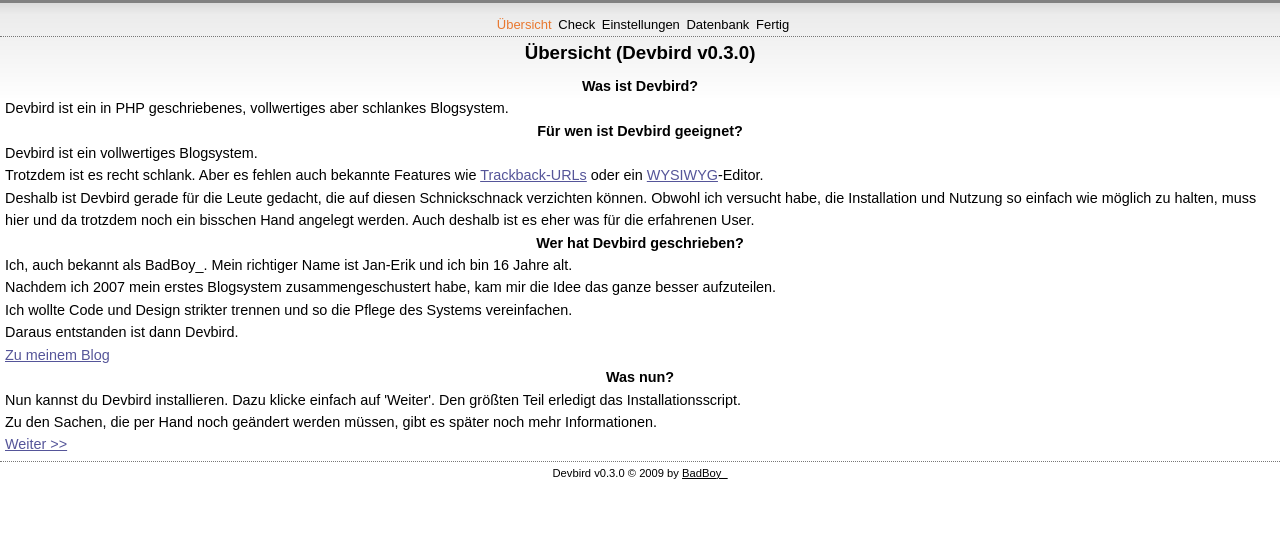
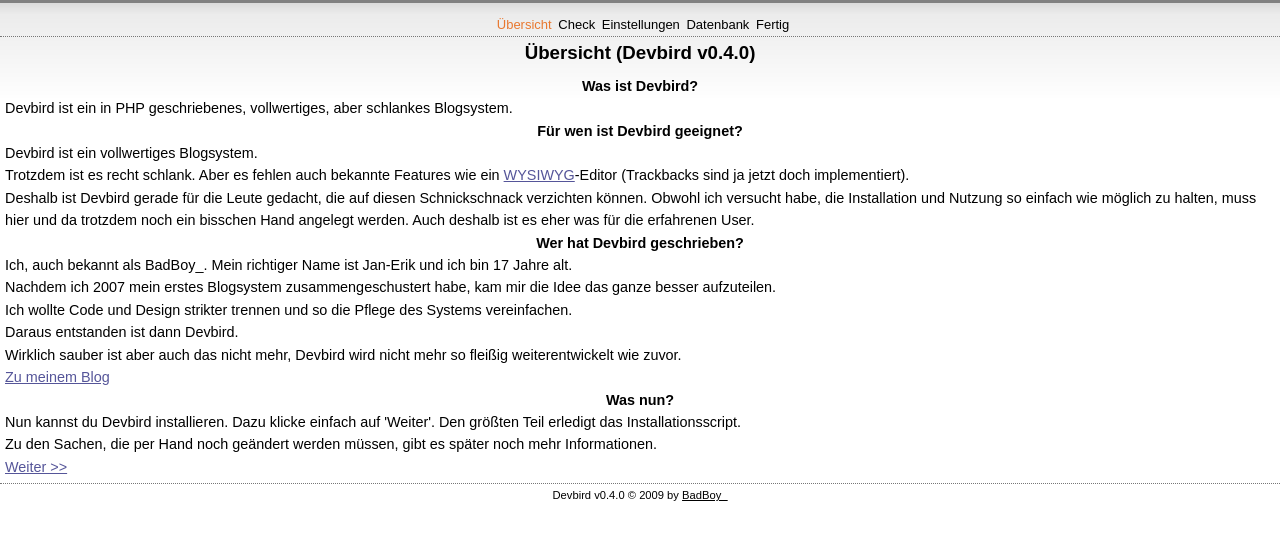
Before and after one commit to badboy/devbird, a PHP site: page /install/index.php in a window 1280 px wide. Shown: the top 540 px of the page. Run offline with PHP 8.4, Linux system fonts and the light colour scheme.

Commit message:
some fixes for new release

```diff
--- a/admin/core.php
+++ b/admin/core.php
@@ -23,7 +23,7 @@ class Devbird
 	var $user;
 
 	public static $db_con = NULL;
-    private $salt_pw;
+	private $salt_pw;
 
 	function __construct()
 	{
--- a/core.php
+++ b/core.php
@@ -1013,10 +1013,9 @@ private
 		$p = $p->fetch_object();
 		if(!$p) return false;
 
-		$ip = $this->DB->real_escape_string($_SERVER['REMOTE_ADDR']);
 		$date = time();
 
-		$sql = "INSERT INTO {news_comments} (news_id, name, email, website, msg, date, ip, public) VALUES ('$id', '$name', '$email', '$website', '$comment', '{$date}', '{$ip}', '{$public}')";
+		$sql = "INSERT INTO {news_comments} (news_id, name, email, website, msg, date, public) VALUES ('$id', '$name', '$email', '$website', '$comment', '{$date}', '{$public}')";
 		$ret = $this->query($sql);
 #		echo $this->error();
 		return ($ret ? true : false);
--- a/install/footer.php
+++ b/install/footer.php
@@ -1,6 +1,6 @@
 </div>
  <div id="footer">
-   Devbird v0.3.0 &copy; <?=date('Y'); ?> by <a href="http://badboy.pytalhost.de/" title="BadBoy_s Homepage">BadBoy_</a>
+   Devbird v0.4.0 &copy; <?=date('Y'); ?> by <a href="http://badboy.pytalhost.de/" title="BadBoy_s Homepage">BadBoy_</a>
  </div>
 </div>
 </body>
--- a/install/header.php
+++ b/install/header.php
@@ -1,7 +1,7 @@
 <!DOCTYPE html PUBLIC "-//W3C//DTD XHTML 1.0 Strict//EN" "http://www.w3.org/TR/xhtml1/DTD/xhtml1-strict.dtd">
 <html xmlns="http://www.w3.org/1999/xhtml" xml:lang="en" lang="de">
 <head>
- <title>Codename Devbird | Install</title>
+ <title>Codename Devbird v0.4.0 | Install</title>
  <meta http-equiv="Content-Type" content="text/html; charset=UTF-8" />
 
  <link rel="stylesheet" type="text/css" href="css/main.css" media="screen" />
--- a/install/index.php
+++ b/install/index.php
@@ -2,18 +2,19 @@
 $cur_site = 'overview';
 include('header.php');
 ?>
-<h1>Übersicht (Devbird v0.3.0)</h1>
+<h1>Übersicht (Devbird v0.4.0)</h1>
 <h2>Was ist Devbird?</h2>
-<p>Devbird ist ein in PHP geschriebenes, vollwertiges aber schlankes Blogsystem.</p>
+<p>Devbird ist ein in PHP geschriebenes, vollwertiges, aber schlankes Blogsystem.</p>
 <h2>Für wen ist Devbird geeignet?</h2>
 <p>Devbird ist ein vollwertiges Blogsystem.</p>
-<p>Trotzdem ist es recht schlank. Aber es fehlen auch bekannte Features wie <a href="http://de.wikipedia.org/wiki/Trackback">Trackback-URLs</a> oder ein <a href="http://de.wikipedia.org/wiki/Wysiwyg">WYSIWYG</a>-Editor.<p/>
+<p>Trotzdem ist es recht schlank. Aber es fehlen auch bekannte Features wie ein <a href="http://de.wikipedia.org/wiki/Wysiwyg">WYSIWYG</a>-Editor (Trackbacks sind ja jetzt doch implementiert).</p>
 <p>Deshalb ist Devbird gerade für die Leute gedacht, die auf diesen Schnickschnack verzichten können. Obwohl ich versucht habe, die Installation und Nutzung so einfach wie möglich zu halten, muss hier und da trotzdem noch ein bisschen Hand angelegt werden. Auch deshalb ist es eher was für die erfahrenen User.</p>
 <h2>Wer hat Devbird geschrieben?</h2>
-<p>Ich, auch bekannt als BadBoy_. Mein richtiger Name ist Jan-Erik und ich bin 16 Jahre alt.</p>
+<p>Ich, auch bekannt als BadBoy_. Mein richtiger Name ist Jan-Erik und ich bin 17 Jahre alt.</p>
 <p>Nachdem ich 2007 mein erstes Blogsystem zusammengeschustert habe, kam mir die Idee das ganze besser aufzuteilen.<br />
 Ich wollte Code und Design strikter trennen und so die Pflege des Systems vereinfachen.<br />
-Daraus entstanden ist dann Devbird.</p>
+Daraus entstanden ist dann Devbird.<br />
+Wirklich sauber ist aber auch das nicht mehr, Devbird wird nicht mehr so fleißig weiterentwickelt wie zuvor.</p>
 <p><a href="http://badboy.pytalhost.de/">Zu meinem Blog</a></p>
 <h2>Was nun?</h2>
 <p>Nun kannst du Devbird installieren. Dazu klicke einfach auf 'Weiter'. Den größten Teil erledigt das Installationsscript. <br />
--- a/install/install.php
+++ b/install/install.php
@@ -104,7 +104,7 @@ CONFIG_CONTENT;
    die_save('eMail-Adresse des Admin-Accounts ist ungültig.');
  }
 
- if(strlen($user_password) <  5 || strlen($user_password) < 0 || strlen($user_password) > 25)
+ if(strlen($user_password) <  5 || strlen($user_password) < 0 || strlen($user_password) > 100)
  {
    die_save('Passwort muss mindestens 5 Zeichen haben!');
  }
--- a/install/settings.php
+++ b/install/settings.php
@@ -4,7 +4,6 @@ include('header.php');
 
 $dir = getcwd();
 chdir("..");
-#print_r($_SERVER);
 $basedir = dirname(dirname($_SERVER['PHP_SELF']));
 $uri = 'http://'.$_SERVER['HTTP_HOST'].$basedir;
 $path_dir = getcwd();
--- a/update/footer.php
+++ b/update/footer.php
@@ -1,6 +1,6 @@
 </div>
  <div id="footer">
-   Devbird v0.3.0 &copy; <?=date('Y'); ?> by <a href="http://badboy.pytalhost.de/" title="BadBoy_s Homepage">BadBoy_</a>
+   Devbird v0.4.0 &copy; <?=date('Y'); ?> by <a href="http://badboy.pytalhost.de/" title="BadBoy_s Homepage">BadBoy_</a>
  </div>
 </div>
 </body>
--- a/update/header.php
+++ b/update/header.php
@@ -1,7 +1,7 @@
 <!DOCTYPE html PUBLIC "-//W3C//DTD XHTML 1.0 Strict//EN" "http://www.w3.org/TR/xhtml1/DTD/xhtml1-strict.dtd">
 <html xmlns="http://www.w3.org/1999/xhtml" xml:lang="en" lang="de">
 <head>
- <title>Codename Devbird | Update</title>
+ <title>Codename Devbird | Update v0.4.0</title>
  <meta http-equiv="Content-Type" content="text/html; charset=UTF-8" />
 
  <link rel="stylesheet" type="text/css" href="css/main.css" media="screen" />
--- a/update/ready.php
+++ b/update/ready.php
@@ -4,7 +4,7 @@ include('header.php');
 ?>
 <h1>Fertig</h1>
 <p>Herzlichen Glückwunsch! Wenn du hier angelangt bist, hast du Devbird erfolgreich aktualisiert.<br />
-Version 0.3.0 sollte nun laufen und du kannst unter anderem Unterseiten direkt im Admin-Panel anlegen.</p>
+Version 0.4.0 sollte nun laufen und du kannst unter anderem Unterseiten direkt im Admin-Panel anlegen.</p>
 <br />
 <p>Nun bist du fertig und kannst deinen Blog weiter benutzen -&gt; <a href="../">ab zu deinem Blog</a></p>
 <? include('footer.php'); ?>
--- a/update/sql_querys.php
+++ b/update/sql_querys.php
@@ -1,4 +1,10 @@
 <?
+/*
+ * FIXME
+ * need to be edited
+ * to match v0.4.0 style ;9
+ */
+
 $edit_tables  = array();
 $edit_tables[] = <<<QUERY
 DELETE FROM {$db_prefix}settings WHERE `name` = 'Extra-BB-Codes' LIMIT 1 ;
```
Also changed, not shown: install/sql_querys.php (+11 -11 lines), update/index.php (+4 -3 lines), classes/new_user.class.php (indentation only).
